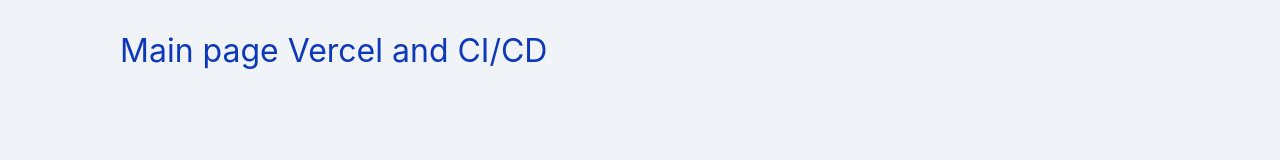
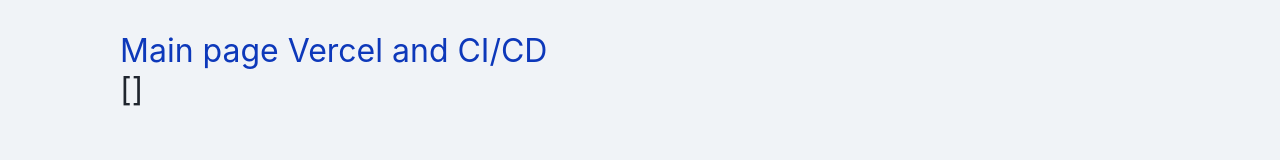
Before and after one commit to Chipernes/next-drn, a Next.js app: page / in a window 1280 px wide. Shown: the part 145-305 px from the top of the page. Built offline with nearby package versions, Linux system fonts and the light colour scheme; no server answers; the database is empty.

Commit message:
[FEATURE] - Added database connection

```diff
--- /dev/null
+++ b/database/drizzle.ts
@@ -0,0 +1,6 @@
+import { neon } from '@neondatabase/serverless';
+import { drizzle } from 'drizzle-orm/neon-http';
+import { config } from 'config/config';
+
+const sql = neon(config.env.databaseUrl!);
+export const db = drizzle({ client: sql });
--- /dev/null
+++ b/database/schema.ts
@@ -0,0 +1,21 @@
+import {
+  pgTable,
+  uuid,
+  varchar,
+  text,
+  pgEnum,
+  date,
+  timestamp,
+} from 'drizzle-orm/pg-core';
+
+export const ROLE_ENUM = pgEnum('role', ['USER', 'SERVER', 'COOK', 'ADMIN']);
+
+export const users = pgTable('users', {
+  id: uuid('id').notNull().primaryKey().defaultRandom()
+    .unique(),
+  login: varchar('login', { length: 255 }).notNull(),
+  password: text('password'),
+  role: ROLE_ENUM('role').default('USER'),
+  lastActivityDate: date('last_activity_date').defaultNow(),
+  createdAt: timestamp('created_at', { withTimezone: true }).defaultNow(),
+});
--- a/src/app/page.tsx
+++ b/src/app/page.tsx
@@ -1,11 +1,19 @@
+import { db } from '../../database/drizzle';
+import { users } from '../../database/schema';
 import { pageStyle } from 'app/page.style';
 import Box from 'yoda-ui/components/Box';
 
-export default function Home() {
+export default async function Home() {
+  const result = await db.select().from(users);
+  const allUsers = JSON.stringify(result, null, 2);
+
   return (
     <Box style={ pageStyle }>
       Main page
       Vercel and CI/CD
+      <Box>
+        { allUsers }
+      </Box>
     </Box>
   );
 }
--- /dev/null
+++ b/src/config/config.ts
@@ -0,0 +1,7 @@
+import * as process from 'process';
+
+export const config = {
+  env: {
+    databaseUrl: process.env.DATABASE_URL,
+  },
+};
```
Also changed, not shown: drizzle.config.ts (added, +15 -0 lines), package.json (+8 -1 lines), 2 other files (tests, documents, lock files or other folders).
